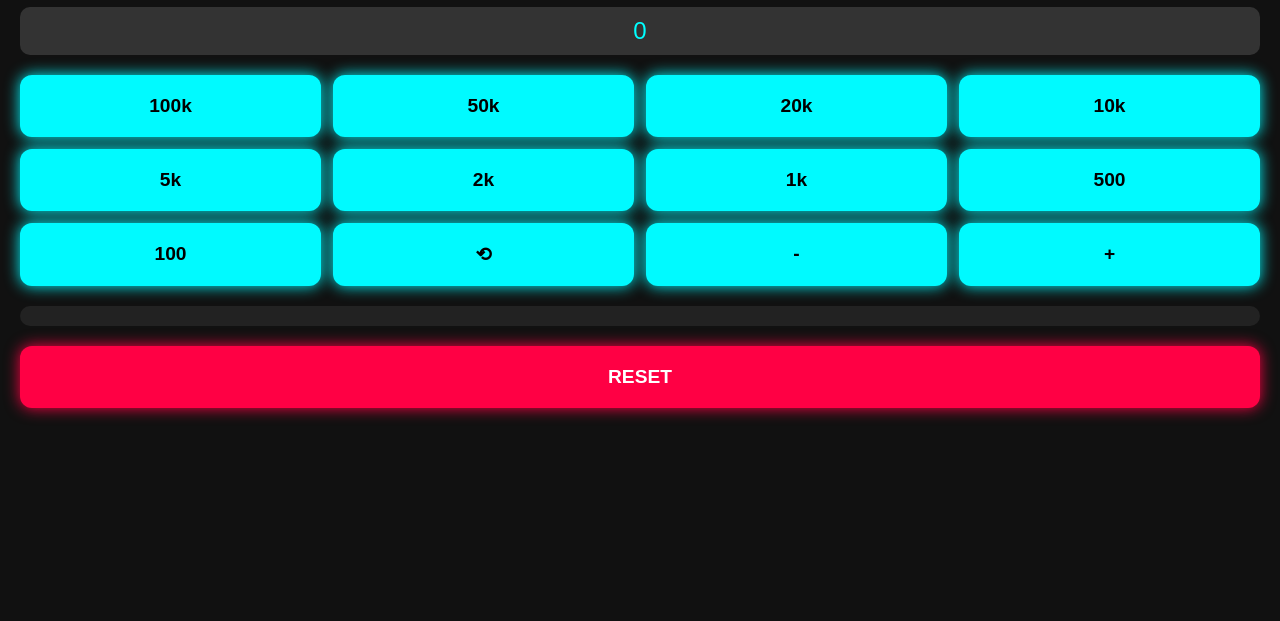
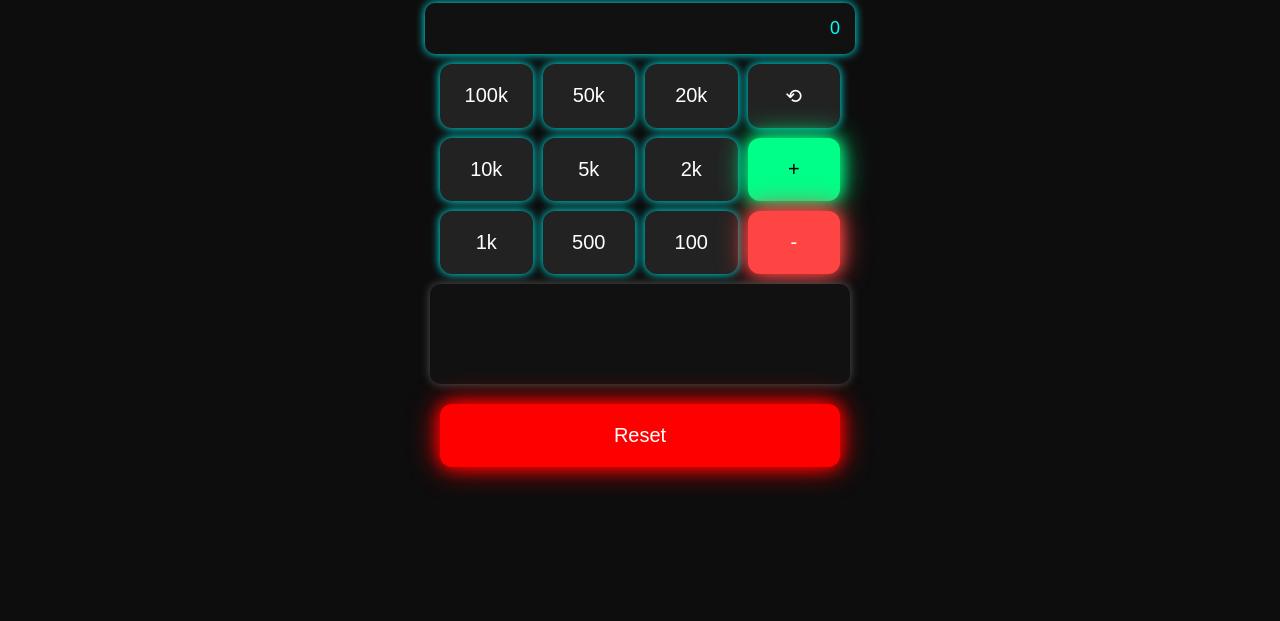
Before and after one commit to Arss26/kazu, a plain HTML site: page index.html in a window 1280 px wide. Shown: the part 179-800 px from the top of the page. Drawn offline with Linux system fonts and the light colour scheme.

Commit message:
Add files via upload

```diff
--- a/index.html
+++ b/index.html
@@ -3,197 +3,162 @@
 <head>
   <meta charset="UTF-8">
   <meta name="viewport" content="width=device-width, initial-scale=1.0">
-  <title>Kalkulator Uang</title>
+  <title>Kalkulator Pecahan Uang</title>
   <style>
     body {
-      background: #111;
-      color: #0ff;
+      background: #0d0d0d;
+      color: #fff;
       font-family: Arial, sans-serif;
-      text-align: center;
-      margin: 0;
+      display: flex;
+      flex-direction: column;
+      align-items: center;
       padding: 20px;
     }
-
-    #total {
-      font-size: 2.5em;
+    .display {
+      width: 100%;
+      max-width: 400px;
+      background: #111;
+      padding: 15px;
       margin-bottom: 10px;
-      padding: 15px;
       border-radius: 10px;
-      background: #222;
+      text-align: right;
+      font-size: 24px;
+      box-shadow: 0 0 10px #0ff;
     }
-
-    #current {
-      font-size: 1.5em;
-      margin-bottom: 20px;
+    .sub-display {
+      font-size: 18px;
+      color: #0ff;
+      margin-top: 5px;
+    }
+    .history {
+      width: 100%;
+      max-width: 400px;
+      background: #111;
+      min-height: 80px;
+      margin: 10px 0;
       padding: 10px;
       border-radius: 10px;
-      background: #333;
-      color: #0ff;
+      font-size: 14px;
+      overflow-y: auto;
+      box-shadow: 0 0 10px #555;
     }
-
-    .grid {
+    .buttons {
       display: grid;
       grid-template-columns: repeat(4, 1fr);
-      gap: 12px;
-      margin-top: 20px;
+      gap: 10px;
+      width: 100%;
+      max-width: 400px;
     }
-
     button {
+      font-size: 20px;
       padding: 20px;
-      font-size: 1.2em;
+      border-radius: 12px;
       border: none;
-      border-radius: 12px;
-      background: #00faff;
-      color: black;
-      font-weight: bold;
       cursor: pointer;
-      box-shadow: 0 0 15px #00faff;
+      background: #222;
+      color: white;
+      box-shadow: 0 0 10px #0ff;
       transition: 0.2s;
     }
-
     button:hover {
-      background: #00ffff;
       transform: scale(1.05);
     }
-
-    .reset {
-      background: #ff0044;
+    .btn-plus {
+      background: #00ff88;
+      color: black;
+      box-shadow: 0 0 15px #00ff88, 0 0 30px #00ff88;
+    }
+    .btn-minus {
+      background: #ff4444;
       color: white;
-      box-shadow: 0 0 15px #ff0044;
+      box-shadow: 0 0 15px #ff4444, 0 0 30px #ff4444;
+    }
+    .btn-reset {
+      background: #ff0000;
+      color: white;
+      width: 100%;
+      max-width: 400px;
+      margin: 10px 0;
       padding: 20px;
-      width: 100%;
-      margin-top: 20px;
+      font-size: 20px;
       border-radius: 12px;
-      font-size: 1.2em;
-      font-weight: bold;
-      cursor: pointer;
-      transition: 0.2s;
-    }
-
-    .reset:hover {
-      background: #ff335f;
-      transform: scale(1.05);
-    }
-
-    #history {
-      margin-top: 20px;
-      text-align: left;
-      background: #222;
-      padding: 10px;
-      border-radius: 10px;
-      max-height: 150px;
-      overflow-y: auto;
-      font-size: 1em;
+      box-shadow: 0 0 15px #ff0000, 0 0 30px #ff0000;
     }
   </style>
 </head>
 <body>
   <h1>💸 ANVAR 🇮🇩</h1>
-  <div id="total">0</div>
-  <div id="current">0</div>
+  <div class="display" id="total">0</div>
+  <div class="display sub-display" id="current">0</div>
 
-  <div class="grid">
-    <!-- Baris 1 -->
+
+  <div class="buttons">
     <button onclick="addValue(100000)">100k</button>
     <button onclick="addValue(50000)">50k</button>
     <button onclick="addValue(20000)">20k</button>
+    <button onclick="undo()">⟲</button>
 
-    <!-- Baris 2 -->
     <button onclick="addValue(10000)">10k</button>
     <button onclick="addValue(5000)">5k</button>
     <button onclick="addValue(2000)">2k</button>
+    <button onclick="setAdd()" class="btn-plus">+</button>
 
-    <!-- Baris 3 -->
     <button onclick="addValue(1000)">1k</button>
     <button onclick="addValue(500)">500</button>
     <button onclick="addValue(100)">100</button>
-
-
-    <!-- Baris 4 -->
-    <button onclick="undo()">⟲</button>
-    <button onclick="setSubtract()">-</button>
-    <button onclick="setAdd()">+</button>
-
-
+    <button onclick="setMinus()" class="btn-minus">-</button>
   </div>
-
-  <div id="history"></div>
-
-  <!-- Tombol Reset dipindah ke bawah history -->
-  <button class="reset" onclick="resetCalc()">RESET</button>
+  <div class="history" id="history"></div>
+  <button class="btn-reset" onclick="resetCalc()">Reset</button>
+  </div>
 
   <script>
     let total = 0;
     let current = 0;
-  let currentStack = []; // simpan pecahan yang ditekan sebelum commit
+    let currentStack = [];
     let history = [];
 
     const totalEl = document.getElementById("total");
     const currentEl = document.getElementById("current");
     const historyEl = document.getElementById("history");
 
-  function saveState() {
-    localStorage.setItem("calcTotal", total);
-    localStorage.setItem("calcCurrent", current);
-    localStorage.setItem("calcStack", JSON.stringify(currentStack));
-    localStorage.setItem("calcHistory", JSON.stringify(history));
-  }
-
-  function loadState() {
-    total = parseInt(localStorage.getItem("calcTotal")) || 0;
-    current = parseInt(localStorage.getItem("calcCurrent")) || 0;
-    currentStack = JSON.parse(localStorage.getItem("calcStack")) || [];
-    history = JSON.parse(localStorage.getItem("calcHistory")) || [];
-    updateDisplay();
-  }
-
     function updateDisplay() {
       totalEl.textContent = total.toLocaleString("id-ID");
       currentEl.textContent = current.toLocaleString("id-ID");
       historyEl.innerHTML = history
-      .map(h => `<div>${h.op} ${h.val.toLocaleString("id-ID")}</div>`)
+        .map((h, i) => `<div>${i + 1}. ${h.op} ${h.val.toLocaleString("id-ID")}</div>`)
         .join("");
-    saveState();
+      localStorage.setItem("calcState", JSON.stringify({ total, current, currentStack, history }));
     }
 
     function addValue(val) {
       current += val;
-    currentStack.push(val); // simpan pecahan yang baru ditekan
+      currentStack.push(val);
       updateDisplay();
     }
 
     function setAdd() {
-    if (current > 0) {
       total += current;
       history.push({ op: "+", val: current });
       current = 0;
-      currentStack = []; // clear stack
+      currentStack = [];
       updateDisplay();
     }
-  }
 
-  function setSubtract() {
-    if (current > 0) {
+    function setMinus() {
       total -= current;
       history.push({ op: "-", val: current });
       current = 0;
-      currentStack = []; // clear stack
+      currentStack = [];
       updateDisplay();
-    }
     }
 
     function undo() {
       if (currentStack.length > 0) {
-      // undo pecahan terakhir sebelum commit
         let lastVal = currentStack.pop();
         current -= lastVal;
-    } else if (history.length > 0) {
-      // undo transaksi terakhir di history
-      let last = history.pop();
-      if (last.op === "+") total -= last.val;
-      if (last.op === "-") total += last.val;
+        updateDisplay();
       }
-    updateDisplay();
     }
 
     function resetCalc() {
@@ -204,5 +169,18 @@
       updateDisplay();
     }
 
-  loadState();
+    // load state kalau ada
+    const saved = localStorage.getItem("calcState");
+    if (saved) {
+      const state = JSON.parse(saved);
+      total = state.total;
+      current = state.current;
+      currentStack = state.currentStack;
+      history = state.history;
+      updateDisplay();
+    } else {
+      updateDisplay();
+    }
   </script>
+</body>
+</html>
```
Lines whose indentation alone changed are shown as unchanged.
